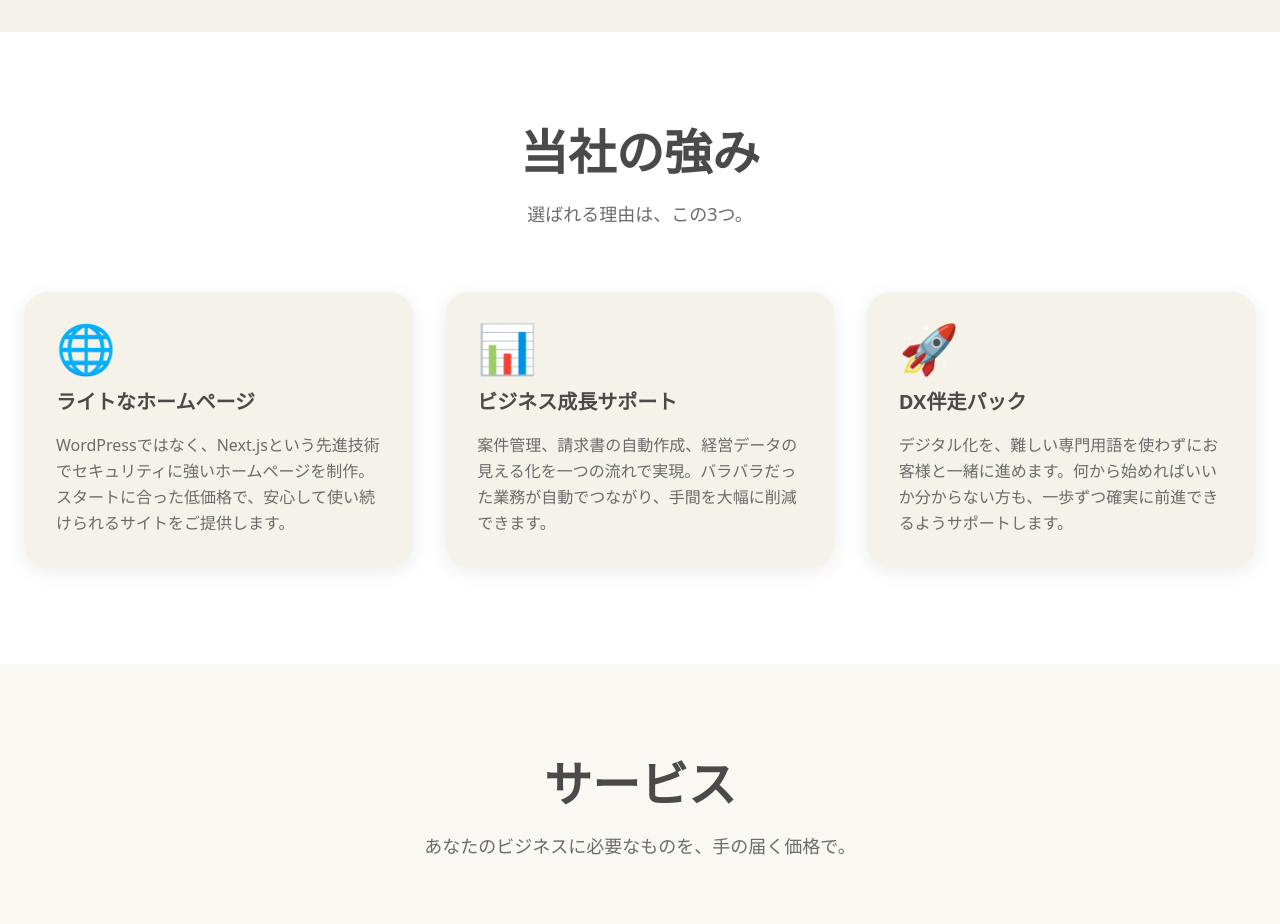
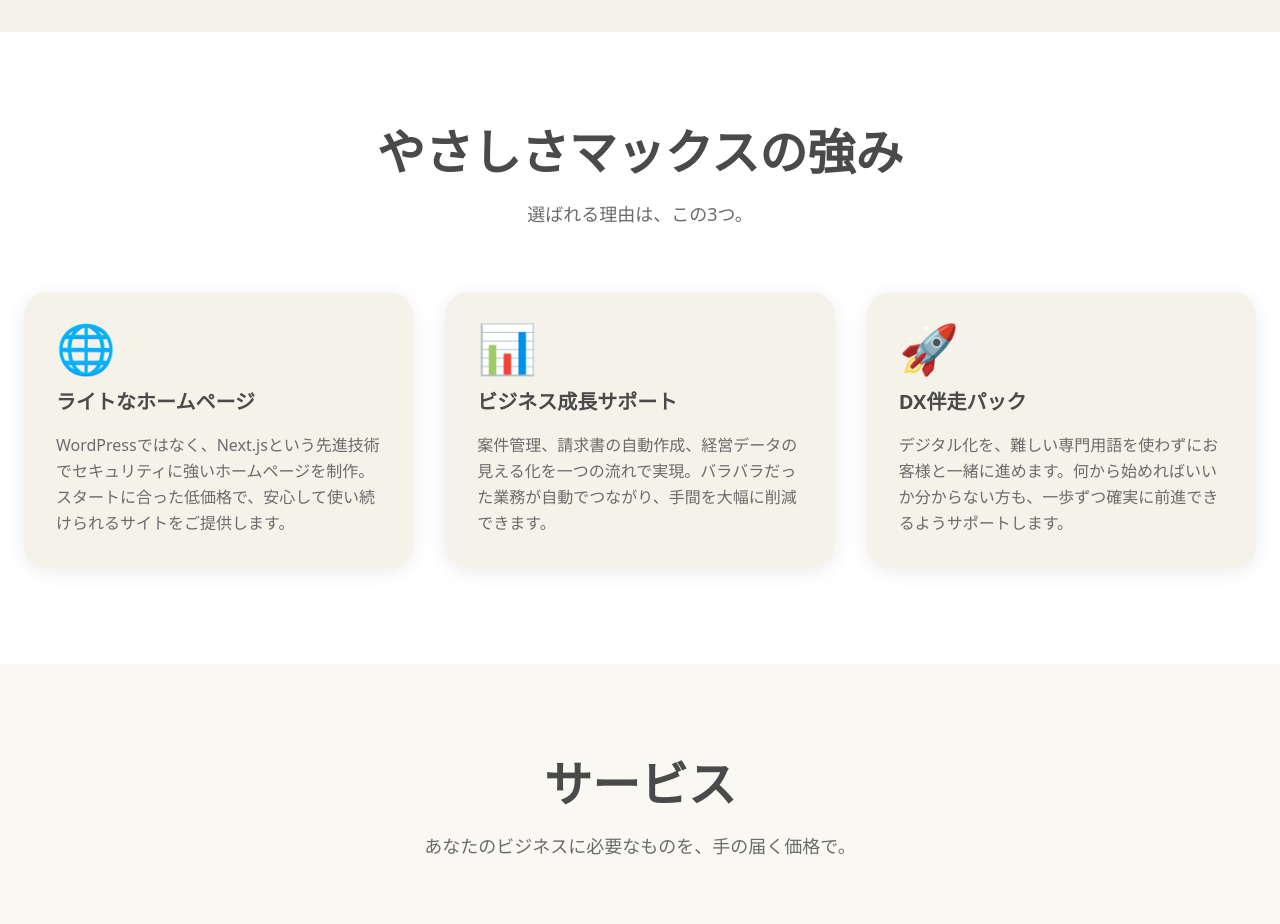
Before and after one commit to kossy310/yasashisamax, a Next.js app: page / in a window 1280 px wide. Shown: the part 1680-2604 px from the top of the page. Built offline with nearby package versions, Linux system fonts and the light colour scheme; no server answers; a web font is replaced by a local one; what microcms-js-sdk would draw is missing.

Commit message:
強みのタイトルを「やさしさマックスの強み」に変更

```diff
--- a/components/sections/Strengths.tsx
+++ b/components/sections/Strengths.tsx
@@ -36,7 +36,7 @@ export function Strengths() {
           className="text-center mb-16"
         >
           <AnimatedSectionTitle className="text-4xl md:text-5xl font-heading font-bold text-text-primary mb-6">
-            当社の強み
+            やさしさマックスの強み
           </AnimatedSectionTitle>
           <p className="text-lg text-text-secondary">
             選ばれる理由は、この3つ。
```
